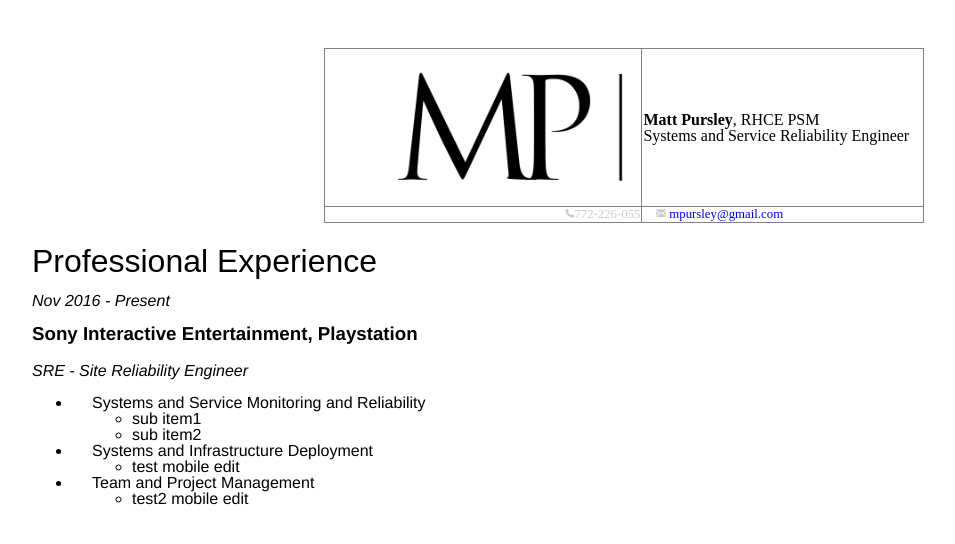
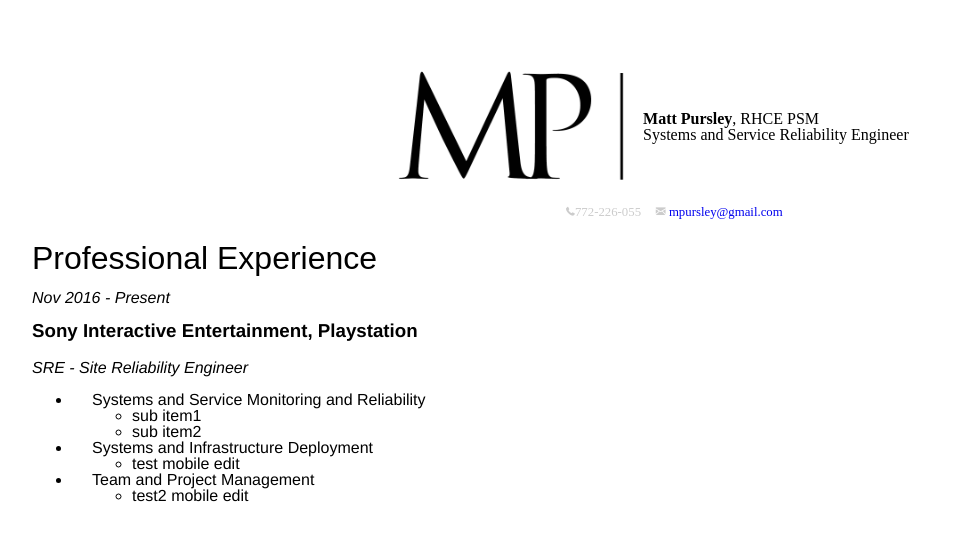
Before and after one commit to mpursley/mpursley.github.io, a Jekyll site: the page built from index_resume_short.md, in a window 1280 px wide. Shown: the top 544 px of the page, without its empty margins (16-971 px from the left). Built offline with Jekyll 4.4.1, drawn with Linux system fonts in a browser that asks for light colours.

Commit message:
Update index_resume_short.md

```diff
--- a/index_resume_short.md
+++ b/index_resume_short.md
@@ -3,21 +3,21 @@ layout: cv
 title: Matt Pursley's CV
 ---
 
-<center><table width="600" border="1">
+<center><table width="600">
   <tr>
-    <td valign="middle" align="right">
+    <td align="right">
       <img src="assets/matt pursley resume logo v2 cropped.png" width="300">
     </td>
-    <td valign="middle" align="left">
+    <td align="left">
       <b>Matt Pursley</b>, RHCE PSM<br>Systems and Service Reliability Engineer
     </td>
   </tr>
   <tr>
-    <td valign="middle" align="right"> <div id="webaddress">
-      <i class="fi-telephone"></i>772-226-055</div>
+    <td align="right">
+      <div id="webaddress"><i class="fi-telephone"></i>772-226-055</div>
     </td>
-    <td valign="middle" align="left"> <div id="webaddress">
-      <i class="fi-mail" style="margin-left:1em"></i>
+    <td align="left">
+      <div id="webaddress"><i class="fi-mail" style="margin-left:1em"></i>
       <a href="mailto:mpursley@gmail.com">mpursley@gmail.com</a>
       </div>
     </td>
```
